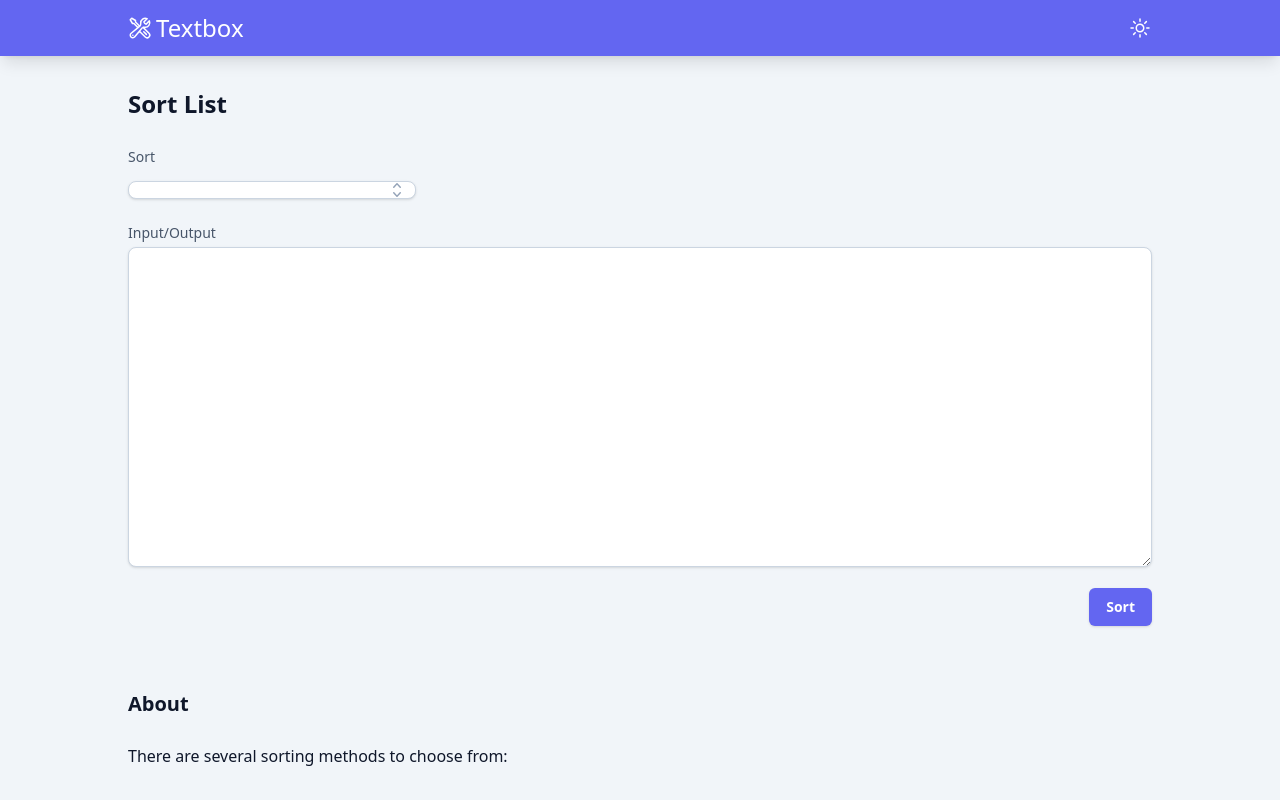
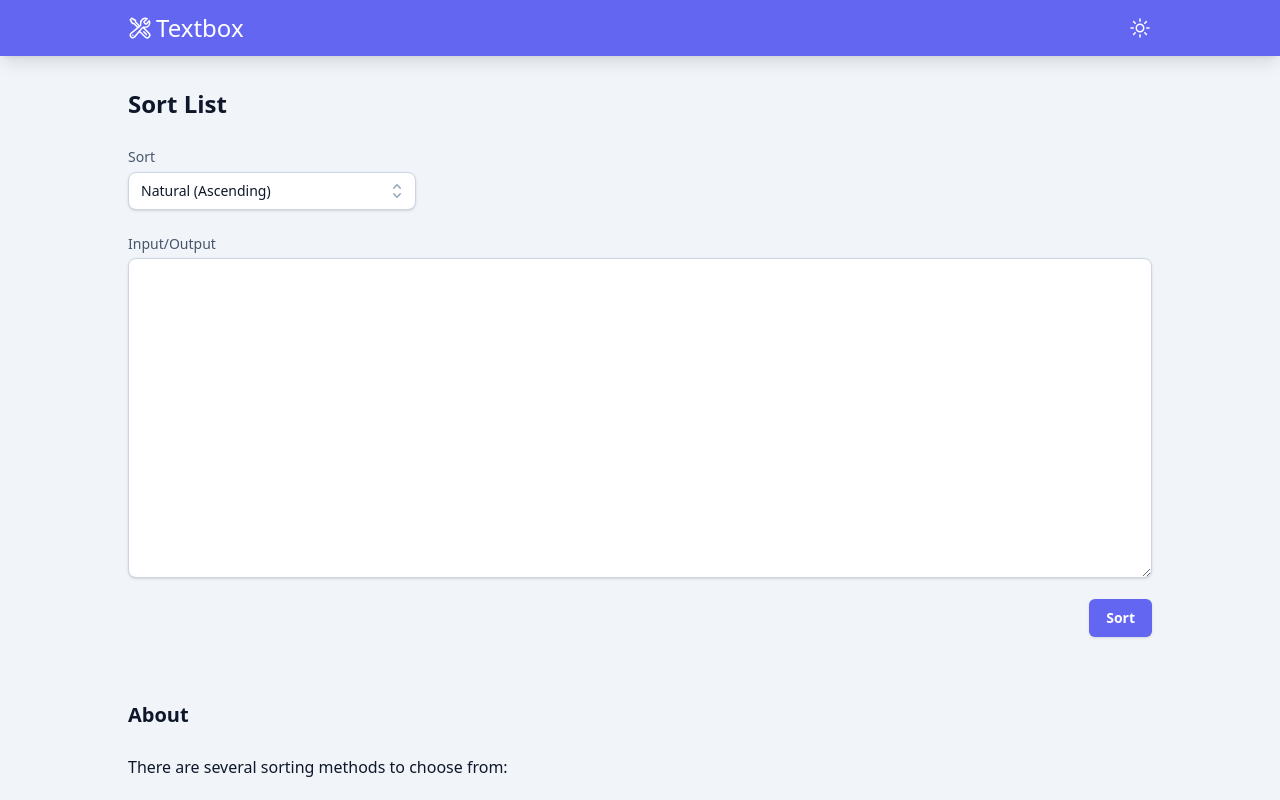
Before and after one commit to huedev/textbox, a React (Create React App) app: page /sort-list in a window 1280 px wide. Shown: the top 800 px of the page. Built offline with nearby package versions, Linux system fonts and the light colour scheme; the HTML template or start-up script is replaced by a standard one; a web font is replaced by a local one.

Commit message:
Use controlled components for Sort List form

```diff
--- a/src/components/ConvertCase.js
+++ b/src/components/ConvertCase.js
@@ -15,7 +15,10 @@ const ConvertCase = () => {
   ];
 
   const [formData, setFormData] = useState(
-    { conversion: options[0], text: "" },
+    {
+      conversion: options[0],
+      text: "",
+    },
   );
   const [lastConversionApplied, setLastConversionApplied] = useState(options[0]);
   const [isStatusShowing, setIsStatusShowing] = useState(false);
--- a/src/components/SortList.js
+++ b/src/components/SortList.js
@@ -1,11 +1,10 @@
 import MyListbox from './MyListbox'
 import Button from './Button';
 import StatusInfo from './StatusInfo';
-import { useState, createRef } from "react"
+import { useState } from "react"
 import { useTimeoutFn } from 'react-use'
 
 const SortList = () => {
-  const textInput = createRef();
   const options = [
     "Natural (Ascending)",
     "Natural (Descending)",
@@ -17,45 +16,106 @@ const SortList = () => {
     "Random Order",
   ];
 
-  const [sorting, setSorting] = useState(options[0]);
+  const [formData, setFormData] = useState(
+    {
+      sorting: options[0],
+      text: "",
+    },
+  );
   const [lastSortApplied, setLastSortApplied] = useState(options[0]);
   const [isStatusShowing, setIsStatusShowing] = useState(false);
   const [, , resetIsStatusShowing] = useTimeoutFn(() => setIsStatusShowing(false), 5000);
 
-  function handleSortChange(option) {
-    setSorting(option);
+  function handleChange(event) {
+    const {name, value, type, checked} = event.target;
+    setFormData(prevFormData => {
+      return {
+        ...prevFormData,
+        [name]: type === "checkbox" ? checked : value
+      }
+    });
   }
 
-  function sort() {
-    switch (sorting) {
+  function handleListboxChange(value, name) {
+    setFormData(prevFormData => {
+      return {
+        ...prevFormData,
+        [name]: value
+      }
+    });
+  }
+
+  function handleSubmit(event) {
+    event.preventDefault();
+    switch (formData.sorting) {
       case "Natural (Ascending)":
-        textInput.current.value = sortNatural(textInput.current.value, false);
+        setFormData(prevFormData => {
+          return {
+            ...prevFormData,
+            text: sortNatural(prevFormData.text, false)
+          }
+        })
         break;
       case "Natural (Descending)":
-        textInput.current.value = sortNatural(textInput.current.value, true);
+        setFormData(prevFormData => {
+          return {
+            ...prevFormData,
+            text: sortNatural(prevFormData.text, true)
+          }
+        })
         break;
       case "Alphabetical (Ascending)":
-        textInput.current.value = sortAlphabetical(textInput.current.value, false);
+        setFormData(prevFormData => {
+          return {
+            ...prevFormData,
+            text: sortAlphabetical(prevFormData.text, false)
+          }
+        })
         break;
       case "Alphabetical (Descending)":
-        textInput.current.value = sortAlphabetical(textInput.current.value, true);
+        setFormData(prevFormData => {
+          return {
+            ...prevFormData,
+            text: sortAlphabetical(prevFormData.text, true)
+          }
+        })
         break;
       case "Length (Ascending)":
-        textInput.current.value = sortLength(textInput.current.value, false);
+        setFormData(prevFormData => {
+          return {
+            ...prevFormData,
+            text: sortLength(prevFormData.text, false)
+          }
+        })
         break;
       case "Length (Descending)":
-        textInput.current.value = sortLength(textInput.current.value, true);
+        setFormData(prevFormData => {
+          return {
+            ...prevFormData,
+            text: sortLength(prevFormData.text, true)
+          }
+        })
         break;
       case "Reverse Order":
-        textInput.current.value = sortReverse(textInput.current.value);
+        setFormData(prevFormData => {
+          return {
+            ...prevFormData,
+            text: sortReverse(prevFormData.text)
+          }
+        })
         break;
       case "Random Order":
-        textInput.current.value = sortRandom(textInput.current.value);
+        setFormData(prevFormData => {
+          return {
+            ...prevFormData,
+            text: sortRandom(prevFormData.text)
+          }
+        })
         break;
       default:
         break;
     }
-    setLastSortApplied(sorting);
+    setLastSortApplied(formData.sorting);
     setIsStatusShowing(true);
     resetIsStatusShowing();
   }
@@ -106,22 +166,31 @@ const SortList = () => {
     <main className="px-4 py-8">
       <div className="max-w-5xl mx-auto">
         <h2 className="text-2xl font-semibold">Sort List</h2>
+        <form onSubmit={handleSubmit}>
           <div className="flex mt-6">
-          <MyListbox label="Sort" data={options} handleChange={handleSortChange} />
+            <MyListbox
+              label="Sort"
+              data={options}
+              handleChange={handleListboxChange}
+              name="sorting"
+              currentValue={formData.sorting}
+            />
           </div>
           <label className="block mt-6 text-sm">
             <span className="text-slate-600 dark:text-slate-400">Input/Output</span>
             <textarea
-            ref={textInput}
               className="w-full h-80 p-2 mt-1 shadow bg-white dark:bg-slate-800 border border-slate-300 dark:border-transparent dark:border-t-white/5 rounded-lg focus:outline-none focus:border-indigo-500 focus:ring-2 focus:ring-indigo-500"
               spellCheck="false"
-          >
-          </textarea>
+              onChange={handleChange}
+              name="text"
+              value={formData.text}
+            />
           </label>
           <div className="flex flex-row-reverse items-center space-x-6 space-x-reverse mt-4">
-          <Button name="Sort" handleClick={sort} />
+            <Button name="Sort" />
             <StatusInfo isShowing={isStatusShowing} text={`Sorted by ${lastSortApplied}`} />
           </div>
+        </form>
         <h3 className="text-xl font-semibold mt-16">About</h3>
         <p className="leading-7 mt-6">There are several sorting methods to choose from:</p>
         <ul className="list-disc list-inside leading-7 -indent-4 ml-4 mt-6">
```
Lines whose indentation alone changed are shown as unchanged.
